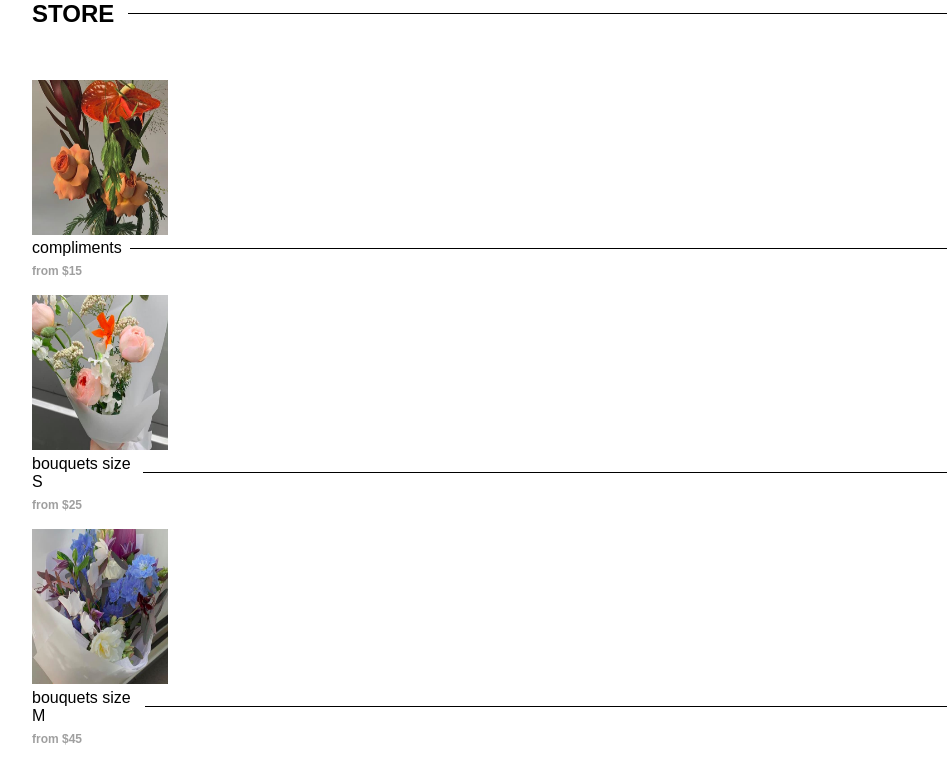
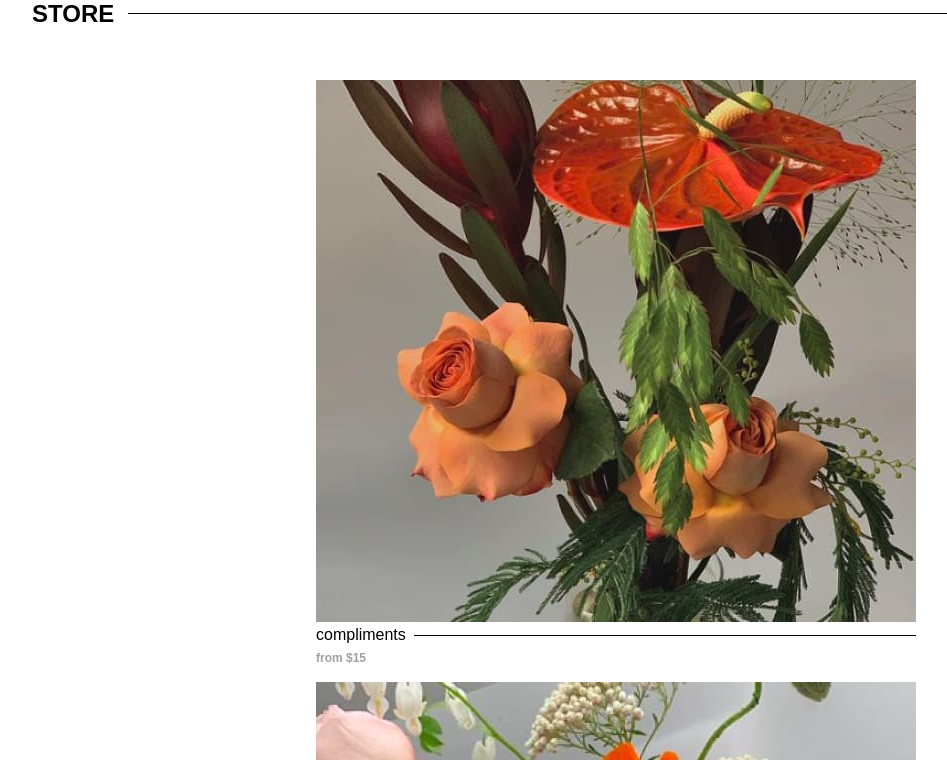
Before and after one commit to zetdou/Group-project, a plain HTML site: page index.html in a window 1280 px wide. Shown: the top 760 px of the page, without its empty margins (24-971 px from the left). Drawn offline with nearby package versions, Linux system fonts and the light colour scheme.

Commit message:
styles.css

```diff
--- a/css/styles.css
+++ b/css/styles.css
@@ -17,7 +17,7 @@ body {
 
 .container {
     width: 100%;
-    max-width: 768px;
+    max-width: 480px;
     padding: 0 16px;
     margin: 0 auto;
   }
@@ -66,7 +66,7 @@ body {
 }
 
 .store-list-item {
-  flex-basis: 100%;
+  width: 136px;
 }
 
 .store-wrapper {
@@ -102,6 +102,10 @@ body {
   height: 44px;
 }
 
+@media (min-width: 462px) {
+
+}
+
 @media (min-width: 768px) {
   .container {
     width: 100%;
@@ -116,8 +120,24 @@ body {
     height: 1px;
     width: 100%;
   }
+
+  .store-list-item img {
+    width: 344px;
+    height: 399px;
+  }
+
+  .store-list-item {
+    width: 344px;
+  }
 }
 
 @media (min-width: 1200px) {
+  .store-list-item img {
+    width: 600px;
+    height: 542px;
+  }
 
+  .store-list-item {
+    width: 600px;
+  }
 }
```
Also changed, not shown: 1 other file.
